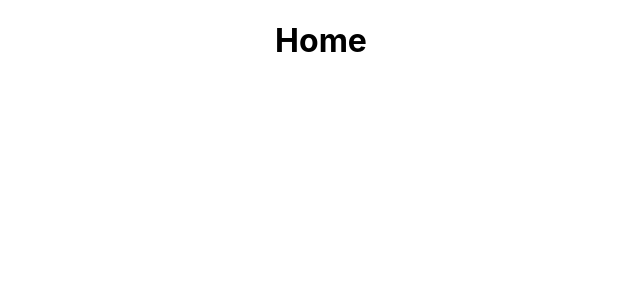
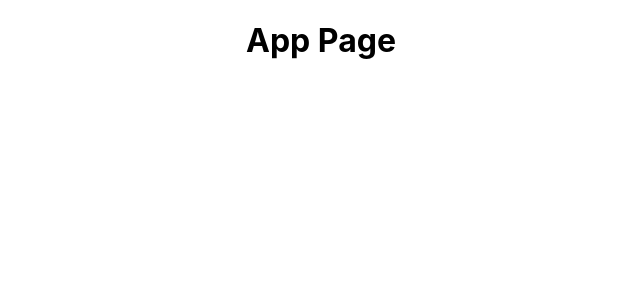
Before and after one commit to faranker/khunchang-app, a React (Create React App) app: page / in a window 1280 px wide. Shown: the top 300 px of the page, without its empty margins (319-959 px from the left). Built offline with nearby package versions, Linux system fonts and the light colour scheme.

Commit message:
update code

```diff
--- a/src/App.js
+++ b/src/App.js
@@ -7,9 +7,10 @@ import Home from './Home'
 function App() {
   return (
     <div className="App container">
-      <Routes>
+      <h1>App Page</h1>
+      {/* <Routes>
         <Route path="/" element={<Home />} />
-      </Routes>
+      </Routes> */}
     </div>
   );
 }
```
Also changed, not shown: package.json (+8 -2 lines), 1 other file (tests, documents, lock files or other folders).
